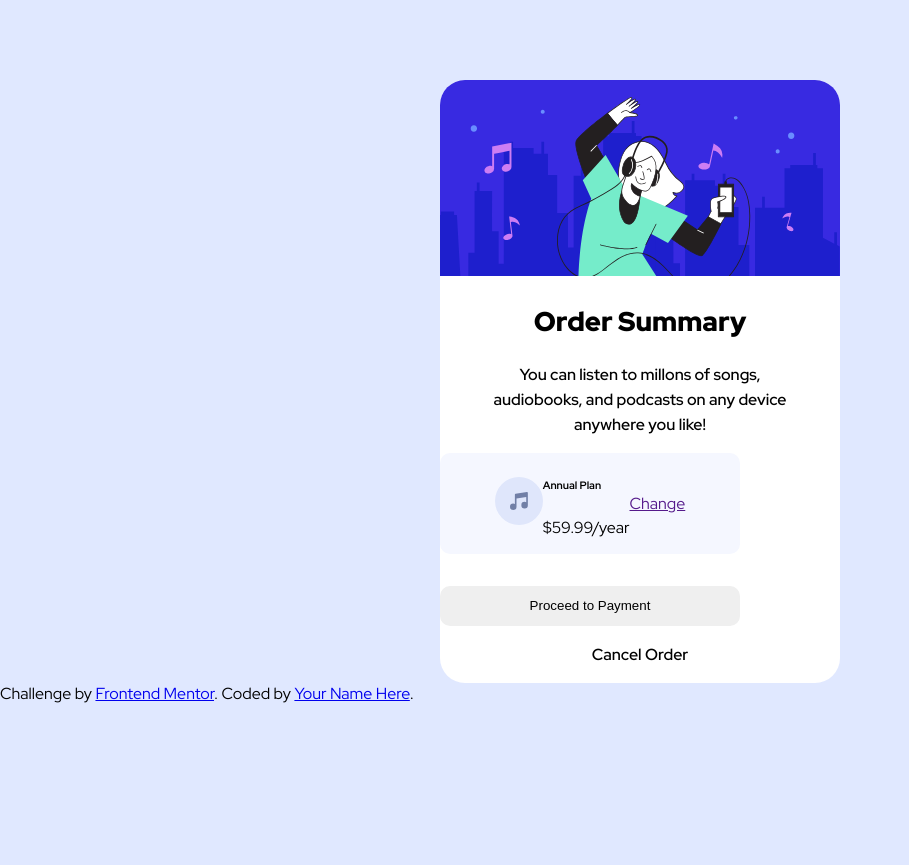
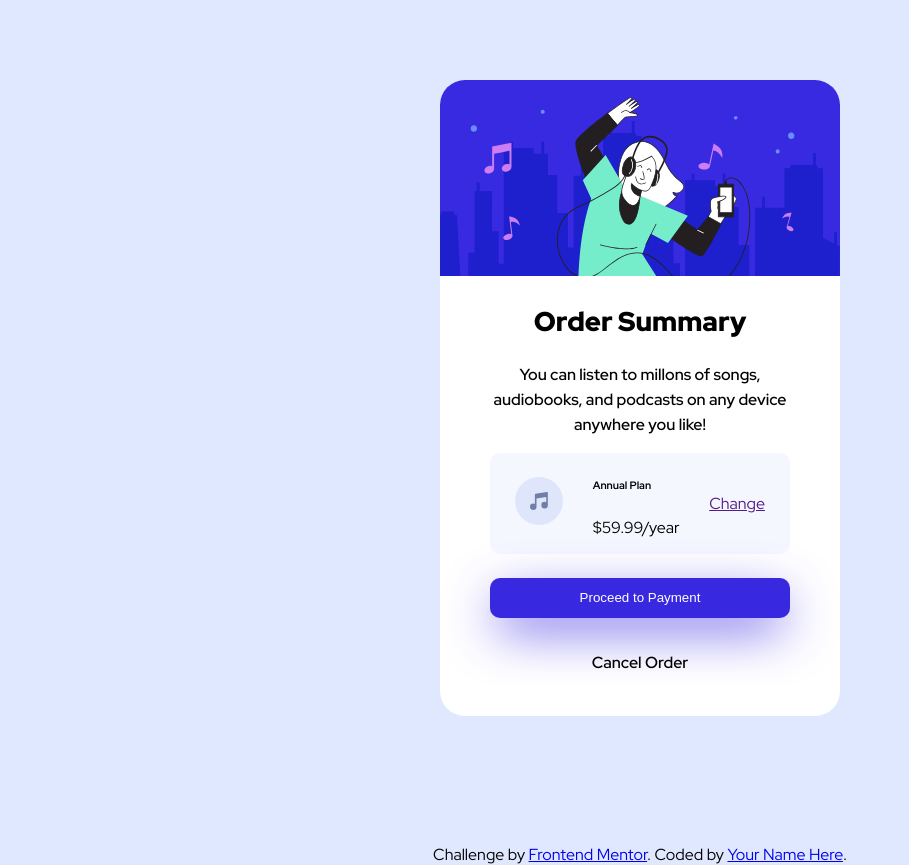
Before and after one commit to abhay0480-eng/order-summary-card-frontend-mentor, a plain HTML site: page index.html in a window 1280 px wide. Shown: the whole page, without its empty margins (0-909 px from the left). Before the commit the page ends 800 px from the top, so only its background shows below. Drawn offline with Linux system fonts and the light colour scheme.

Commit message:
add button hsadow

```diff
--- a/index.html
+++ b/index.html
@@ -37,7 +37,7 @@
           You can listen to millons of songs, audiobooks, and podcasts on any
           device anywhere you like!
         </p>
-
+        <div class="wrap">
           <div class="annual-plan">
             <div>
               <img src="./images/icon-music.svg" alt="music icon" />
@@ -50,18 +50,21 @@
               <a href="">Change</a>
             </div>
           </div>
-
+        </div>
+        <div class="wrap">
           <button class="payment-button">Proceed to Payment</button>
+        </div>
 
         <p class="para-text">Cancel Order</p>
       </section>
     </main>
-
+    <footer>
       <div class="attribution">
         Challenge by
         <a href="https://www.frontendmentor.io?ref=challenge" target="_blank"
           >Frontend Mentor</a
         >. Coded by <a href="#">Your Name Here</a>.
       </div>
+    </footer>
   </body>
 </html>
--- a/styles.css
+++ b/styles.css
@@ -17,6 +17,7 @@ body {
   background-color: white;
   margin-top: 10vh;
   border-radius: 25px;
+  padding-bottom: 25px;
 }
 
 .hero-image {
@@ -30,10 +31,11 @@ h1 {
 .annual-plan {
   display: flex;
   align-items: center;
-  justify-content: center;
+  justify-content: space-between;
   background-color: hsl(225, 100%, 98%);
-  max-width: 300px;
+  width: 250px;
   border-radius: 10px;
+  padding: 0 25px;
 }
 
 .para-text {
@@ -43,10 +45,25 @@ h1 {
   line-height: 25px;
   font-weight: 600;
 }
+
 .payment-button {
   width: 300px;
   height: 40px;
   border: none;
   border-radius: 10px;
-  margin-top: 8%;
+  margin-top: 6%;
+  background-color: hsl(245, 75%, 52%);
+  box-shadow: 0px 16px 52px -8px hsl(245, 75%, 52%);
+  color: white;
+  margin-bottom: 4%;
 }
+
+.wrap {
+  display: flex;
+  justify-content: center;
+}
+
+footer {
+  text-align: center;
+  margin-top: 10%;
+}
```
Lines whose indentation alone changed are shown as unchanged.
